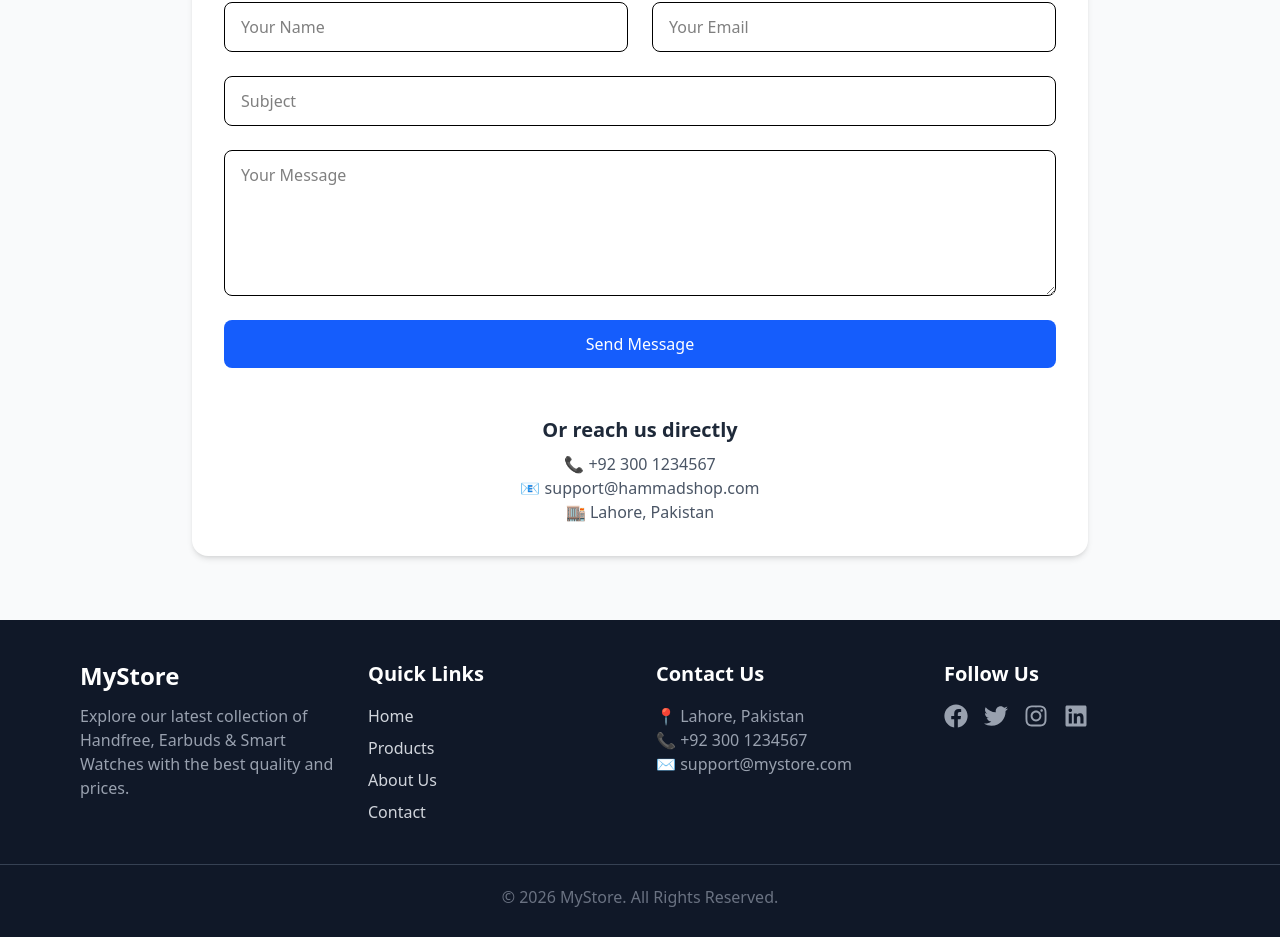
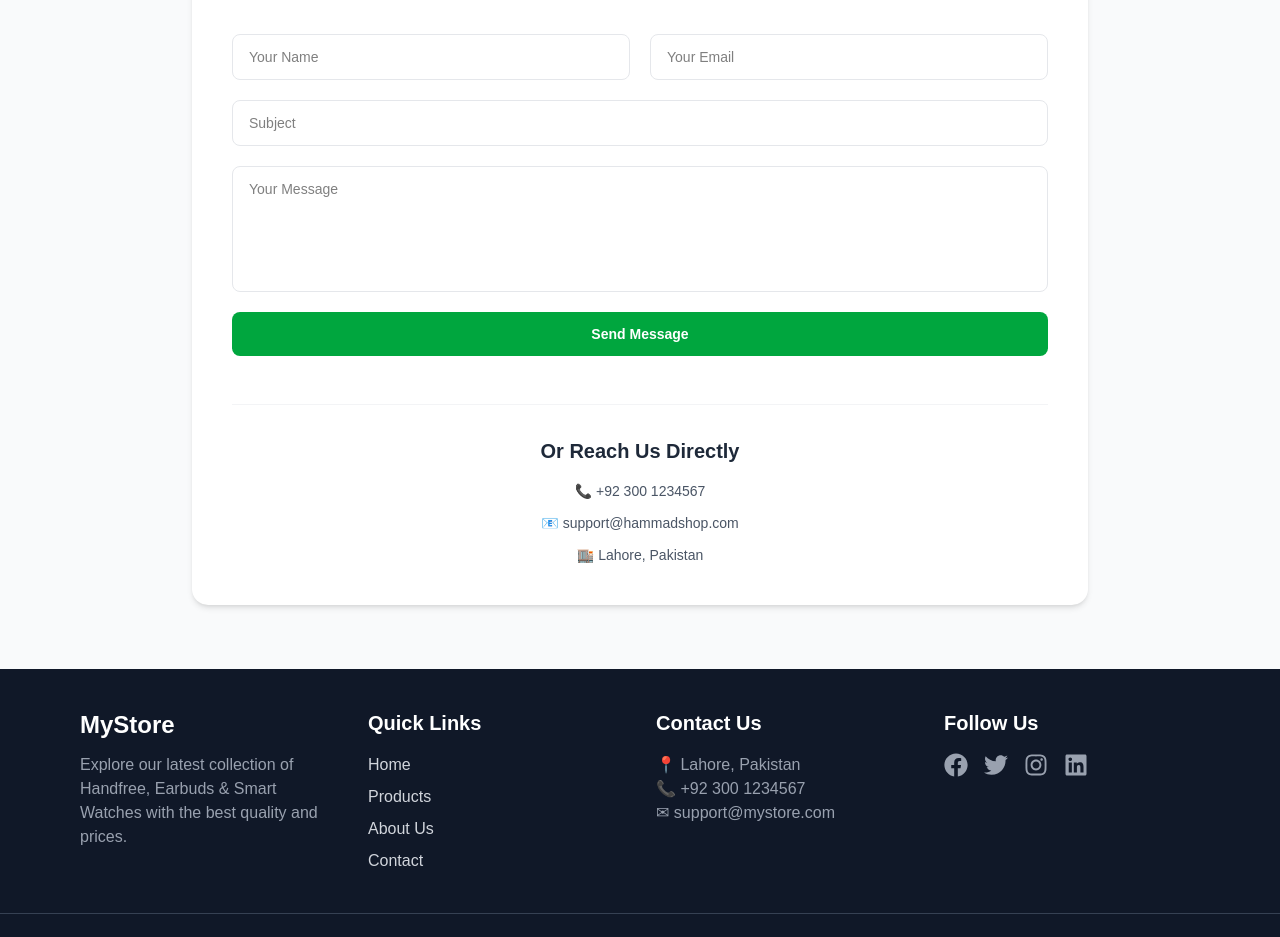
Before and after one commit to AliHammad0/hammdshop, a React (Vite) app: page / in a window 1280 px wide. Shown: the part 3462-4399 px from the top of the page. Built offline with nearby package versions, Linux system fonts and the light colour scheme.

Commit message:
Update Contact and Footer pages

```diff
--- a/src/Pages/Contact.jsx
+++ b/src/Pages/Contact.jsx
@@ -2,54 +2,67 @@ import React from "react";
 
 const Contact = () => {
   return (
-    <section className="bg-gray-50 min-h-screen py-16 px-6 md:px-20">
-      <div className="max-w-4xl mx-auto bg-white shadow-md rounded-2xl p-8">
-        <h1 className="text-4xl font-bold text-gray-800 text-center mb-8">
+    <section className="min-h-screen bg-gray-50 px-5 py-16 font-[Arial,sans-serif] md:px-12 lg:px-20">
+      <div className="mx-auto max-w-4xl rounded-2xl bg-white p-6 shadow-md sm:p-8 md:p-10">
+
+        {/* Heading */}
+        <h1 className="mb-6 text-center text-3xl font-bold text-gray-800 md:text-4xl">
           Contact Us
         </h1>
-        <p className="text-center text-gray-600 mb-12">
-          Have questions or need support? Fill out the form below and we’ll get back to you as soon as possible.
+
+        <p className="mx-auto mb-12 max-w-2xl text-center text-sm leading-7 text-gray-600 md:text-base">
+          Have questions or need support? Fill out the form below and
+          we’ll get back to you as soon as possible.
         </p>
 
         {/* Contact Form */}
-        <form className="grid grid-cols-1 md:grid-cols-2 gap-6">
+        <form className="grid grid-cols-1 gap-5 md:grid-cols-2">
+
           <input
             type="text"
             placeholder="Your Name"
-            className="col-span-1 px-4 py-3 border rounded-lg outline-none focus:ring-2 focus:ring-blue-500"
+            className="w-full rounded-lg border border-gray-200 px-4 py-3 text-sm outline-none transition focus:border-green-500 focus:ring-2 focus:ring-green-100"
           />
+
           <input
             type="email"
             placeholder="Your Email"
-            className="col-span-1 px-4 py-3 border rounded-lg outline-none focus:ring-2 focus:ring-blue-500"
+            className="w-full rounded-lg border border-gray-200 px-4 py-3 text-sm outline-none transition focus:border-green-500 focus:ring-2 focus:ring-green-100"
           />
+
           <input
             type="text"
             placeholder="Subject"
-            className="col-span-1 md:col-span-2 px-4 py-3 border rounded-lg outline-none focus:ring-2 focus:ring-blue-500"
+            className="w-full rounded-lg border border-gray-200 px-4 py-3 text-sm outline-none transition focus:border-green-500 focus:ring-2 focus:ring-green-100 md:col-span-2"
           />
+
           <textarea
             rows="5"
             placeholder="Your Message"
-            className="col-span-1 md:col-span-2 px-4 py-3 border rounded-lg outline-none focus:ring-2 focus:ring-blue-500"
-          ></textarea>
+            className="w-full resize-none rounded-lg border border-gray-200 px-4 py-3 text-sm outline-none transition focus:border-green-500 focus:ring-2 focus:ring-green-100 md:col-span-2"
+          />
+
           <button
             type="submit"
-            className="col-span-1 md:col-span-2 bg-blue-600 text-white py-3 rounded-lg hover:bg-green-600 transition"
+            className="w-full rounded-lg bg-green-600 py-3 text-sm font-semibold text-white transition duration-300 hover:bg-gray-900 md:col-span-2"
           >
             Send Message
           </button>
         </form>
 
         {/* Contact Info */}
-        <div className="mt-12 text-center">
-          <h2 className="text-xl font-semibold text-gray-800 mb-2">
-            Or reach us directly
+        <div className="mt-12 border-t border-gray-100 pt-8 text-center">
+          <h2 className="mb-4 text-xl font-bold text-gray-800">
+            Or Reach Us Directly
           </h2>
-          <p className="text-gray-600">📞 +92 300 1234567</p>
-          <p className="text-gray-600">📧 support@hammadshop.com</p>
-          <p className="text-gray-600">🏬 Lahore, Pakistan</p>
+
+          <div className="space-y-3 text-sm text-gray-600">
+            <p>📞 +92 300 1234567</p>
+            <p>📧 support@hammadshop.com</p>
+            <p>🏬 Lahore, Pakistan</p>
+          </div>
         </div>
+
       </div>
     </section>
   );
--- a/src/Pages/Footer.jsx
+++ b/src/Pages/Footer.jsx
@@ -3,12 +3,14 @@ import { FaFacebook, FaTwitter, FaInstagram, FaLinkedin } from "react-icons/fa";
 
 const Footer = () => {
   return (
-    <footer className="bg-gray-900 text-gray-300 py-10">
-      <div className="container mx-auto px-6 md:px-20 grid grid-cols-1 md:grid-cols-4 gap-8">
+    <footer className="bg-gray-900 py-10 font-[Arial,sans-serif] text-gray-300">
+      <div className="container mx-auto grid grid-cols-1 gap-8 px-6 md:grid-cols-4 md:px-20">
 
         {/* Logo & Description */}
         <div>
-          <h1 className="text-2xl font-bold text-white mb-3">MyStore</h1>
+          <h1 className="mb-3 text-2xl font-bold text-white">
+            MyStore
+          </h1>
           <p className="text-gray-400">
             Explore our latest collection of Handfree, Earbuds & Smart Watches
             with the best quality and prices.
@@ -17,18 +19,22 @@ const Footer = () => {
 
         {/* Quick Links */}
         <div>
-          <h2 className="text-xl font-semibold text-white mb-4">Quick Links</h2>
+          <h2 className="mb-4 text-xl font-semibold text-white">
+            Quick Links
+          </h2>
           <ul className="space-y-2">
-            <li><a href="/" className="hover:text-blue-500 transition">Home</a></li>
-            <li><a href="/products" className="hover:text-blue-500 transition">Products</a></li>
-            <li><a href="/about" className="hover:text-blue-500 transition">About Us</a></li>
-            <li><a href="/contact" className="hover:text-blue-500 transition">Contact</a></li>
+            <li><a href="/" className="transition hover:text-blue-500">Home</a></li>
+            <li><a href="/products" className="transition hover:text-blue-500">Products</a></li>
+            <li><a href="/about" className="transition hover:text-blue-500">About Us</a></li>
+            <li><a href="/contact" className="transition hover:text-blue-500">Contact</a></li>
           </ul>
         </div>
 
         {/* Contact Info */}
         <div>
-          <h2 className="text-xl font-semibold text-white mb-4">Contact Us</h2>
+          <h2 className="mb-4 text-xl font-semibold text-white">
+            Contact Us
+          </h2>
           <p className="text-gray-400">📍 Lahore, Pakistan</p>
           <p className="text-gray-400">📞 +92 300 1234567</p>
           <p className="text-gray-400">✉ support@mystore.com</p>
@@ -36,19 +42,23 @@ const Footer = () => {
 
         {/* Social Media */}
         <div>
-          <h2 className="text-xl font-semibold text-white mb-4">Follow Us</h2>
+          <h2 className="mb-4 text-xl font-semibold text-white">
+            Follow Us
+          </h2>
           <div className="flex space-x-4">
-            <a href="#" className="text-gray-400 hover:text-blue-500 text-2xl"><FaFacebook /></a>
-            <a href="#" className="text-gray-400 hover:text-blue-400 text-2xl"><FaTwitter /></a>
-            <a href="#" className="text-gray-400 hover:text-pink-500 text-2xl"><FaInstagram /></a>
-            <a href="#" className="text-gray-400 hover:text-blue-700 text-2xl"><FaLinkedin /></a>
+            <a href="#" aria-label="Facebook" className="text-2xl text-gray-400 transition hover:text-blue-500"><FaFacebook /></a>
+            <a href="#" aria-label="Twitter" className="text-2xl text-gray-400 transition hover:text-blue-400"><FaTwitter /></a>
+            <a href="#" aria-label="Instagram" className="text-2xl text-gray-400 transition hover:text-pink-500"><FaInstagram /></a>
+            <a href="#" aria-label="LinkedIn" className="text-2xl text-gray-400 transition hover:text-blue-700"><FaLinkedin /></a>
           </div>
         </div>
       </div>
 
       {/* Bottom Section */}
-      <div className="text-center text-gray-500 mt-10 border-t border-gray-700 pt-5">
-        <p>© {new Date().getFullYear()} MyStore. All Rights Reserved.</p>
+      <div className="mt-10 border-t border-gray-700 pt-5 text-center text-gray-500">
+        <p>
+          © {new Date().getFullYear()} MyStore. All Rights Reserved.
+        </p>
       </div>
     </footer>
   );
```
